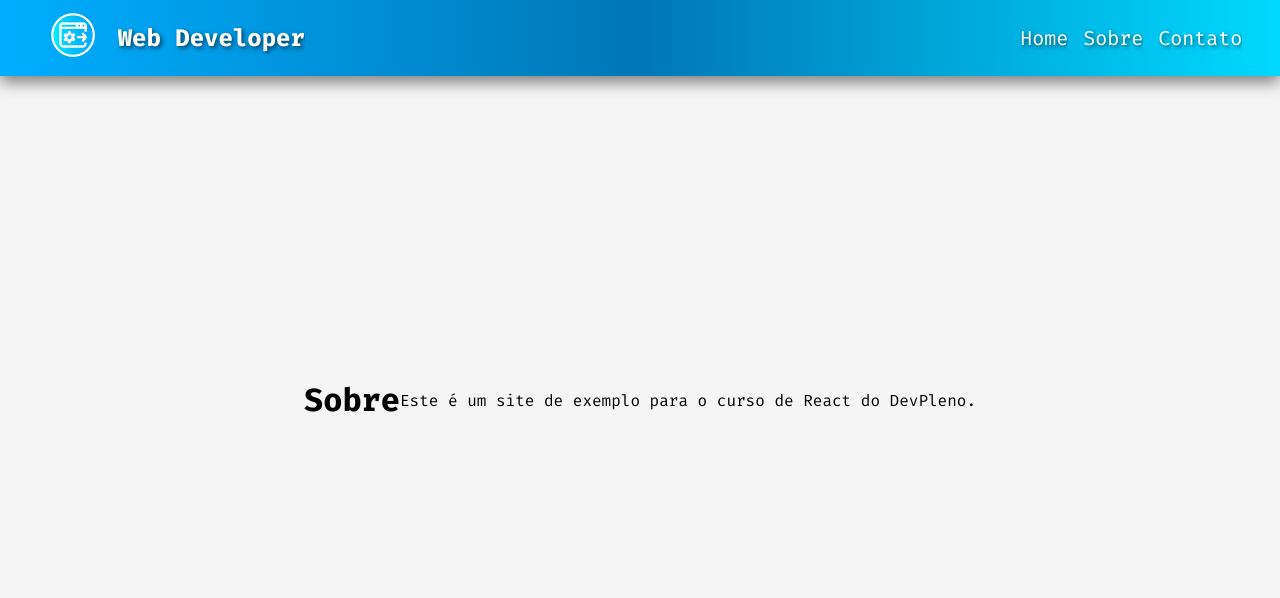
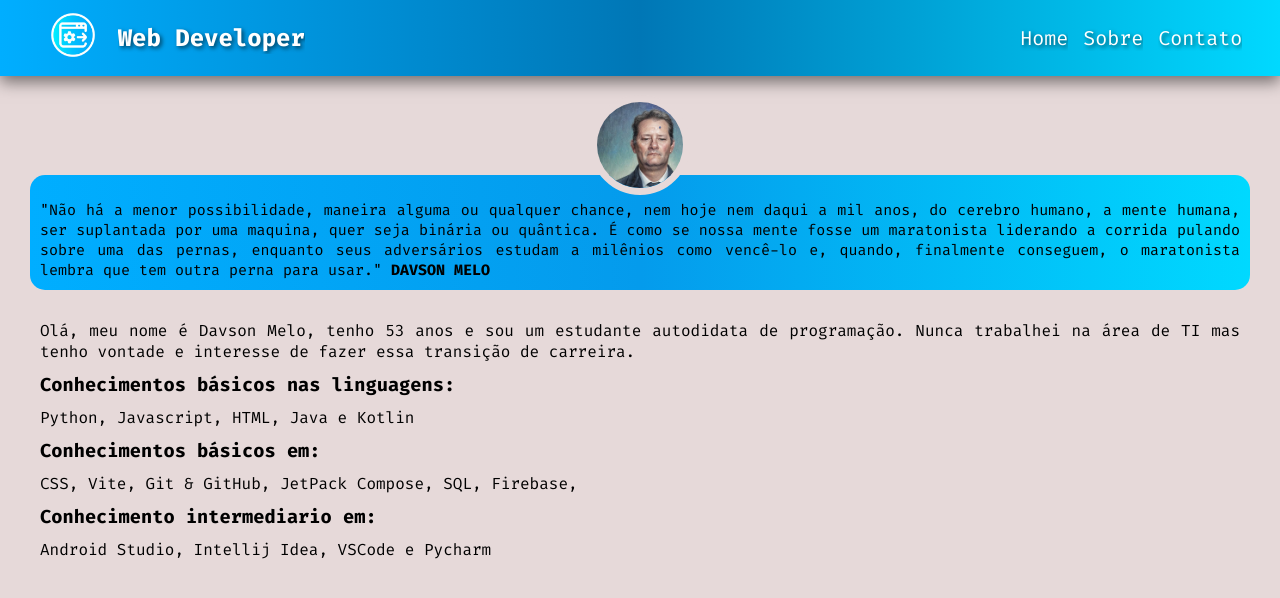
Before and after one commit to DavsonMelo/davson.dev.br, a React (Vite) app: page /sobre in a window 1280 px wide. Shown: the top 598 px of the page. Built offline with nearby package versions, Linux system fonts and the light colour scheme.

Commit message:
Pagina SOBRE concluida

```diff
--- a/src/pages/sobre/Sobre.jsx
+++ b/src/pages/sobre/Sobre.jsx
@@ -1,14 +1,37 @@
 import React from 'react';
 import Header from '../../components/header/Header'; // Importando o header
 import styles from './Sobre.module.css';
+import foto from '../../assets/images/minhafoto.png'; // Importando a imagem
 
 function Sobre() {
   return (
     <div>
       <Header />
       <main className={styles.mainSobre}>
-        <h1>Sobre</h1>
-        <p>Este é um site de exemplo para o curso de React do DevPleno.</p>
+        <div className={styles.containerSobre}>
+          <img src={foto} alt="Minha foto" />
+
+          <div className={styles.containerSobreText}>
+            <p>
+              "Não há a menor possibilidade, maneira alguma ou qualquer chance, nem hoje nem daqui a mil anos, do cerebro humano, a mente humana, ser suplantada por uma maquina, quer seja binária ou quântica. É como se nossa mente fosse um maratonista liderando a corrida pulando sobre uma das pernas, enquanto seus adversários estudam a milênios como vencê-lo e, quando, finalmente conseguem, o maratonista lembra que tem outra perna para usar."
+              <strong>   DAVSON MELO</strong>
+            </p>
+          </div>
+
+          <div className={styles.containerSobreMim}>
+            <p className={styles.apresentacao}>
+              Olá, meu nome é Davson Melo, tenho 53 anos e sou um estudante autodidata de programação.
+              Nunca trabalhei na área de TI mas tenho vontade e interesse de fazer essa transição de carreira.
+              <br />
+            </p>
+            <h3>Conhecimentos básicos nas linguagens:</h3>
+            <p>Python, Javascript, HTML, Java e Kotlin</p>
+            <h3>Conhecimentos básicos em:</h3>
+            <p>CSS, Vite, Git & GitHub, JetPack Compose, SQL, Firebase,</p>
+            <h3>Conhecimento intermediario em:</h3>
+            <p>Android Studio, Intellij Idea, VSCode e Pycharm</p>
+          </div>
+        </div>
       </main>
     </div>
   );
--- a/src/pages/sobre/Sobre.module.css
+++ b/src/pages/sobre/Sobre.module.css
@@ -3,10 +3,76 @@
     padding: 0;
     box-sizing: border-box;
 }
+
 .mainSobre {
     display: flex;
+    flex-direction: row;
+    flex: auto;
+    padding-top: 75px;
+    height: 100vh;
+    background-color: var(--section1-bg) !important;
+}
+
+.containerSobre {
+    flex: 1;
+    display: flex;
+    padding: 30px;
+    flex-direction: column; /* Alinha os itens verticalmente */
+    align-items: center; /* Centraliza no eixo X */
+    padding-top: 20px;
+}
+
+.containerSobre img {
+    width: 100px !important;
+    height: 100px !important;
+    max-width: 100px;
+    max-height: 100px;
+    border-radius: 50% !important; /* Força o arredondamento */
+    overflow: hidden; /* Corta qualquer parte extra */
+    border: 7px solid var(--section1-bg); /* Teste com vermelho */
+    object-fit: cover;
+    display: block;
+    z-index: 2;
+}
+
+.containerSobreText {
+    margin-top: -20px;
+    padding: 10px;
+    padding-top: 25px;
+    background: linear-gradient(to right, #00aeff, #049bec, #00d9ff);
+    border-radius: 15px;
+    z-index: 1;
+}
+
+.containerSobreText p {
+    font-size: 15px;
+    color: var(--text-color);
+    text-align: justify;
+}
+
+.containerSobreMim {
+    display: flex;
+    padding: 10px;
     justify-content: center;
-    align-items: center;
-    height: 100vh;
-    background-color: #f5f5f5;
+    align-items: left;
+    flex-direction: column;
+    margin-top: 20px;
+    gap: 10px;
 }
+
+.apresentacao {
+    text-align: justify;
+}
+
+@media (max-width: 767px) {
+    .mainSobre {
+        flex-direction: column;
+        padding-top: 0px;
+        height: auto;
+    }
+    .containerSobre {
+        padding: 10px;
+        padding-top: 90px;
+        align-items: center; /* Centraliza no eixo X */
+    }
+}
```
Also changed, not shown: src/assets/images/minhafoto.png (added).
